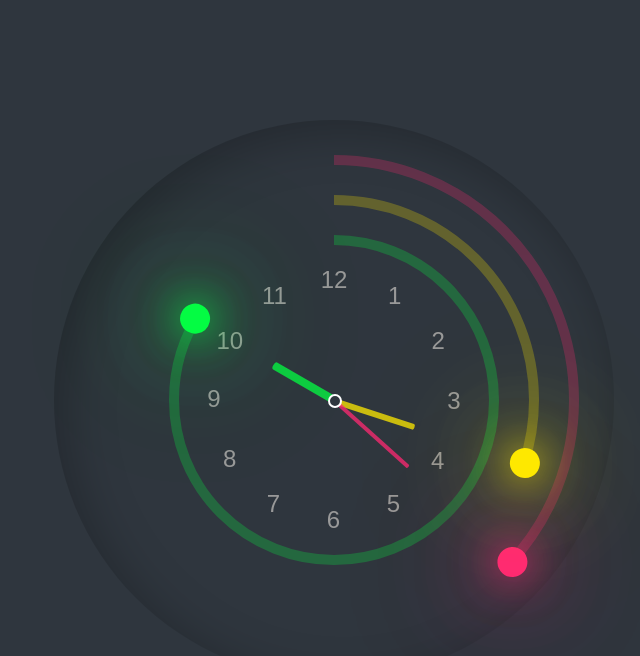
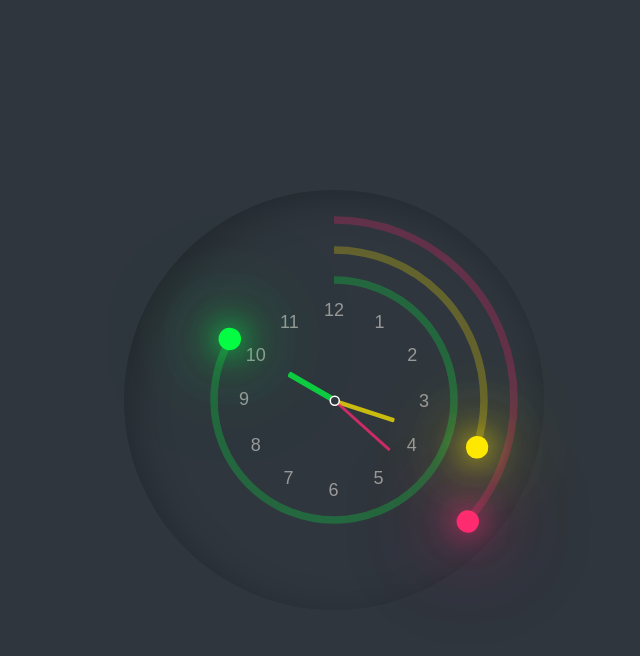
Before and after one commit to rudra-404/Analog-Clock, a plain HTML site: page index.html in a window 1280 px wide. Shown: the whole page, without its empty margins (306-946 px from the left). Drawn offline with Linux system fonts and the light colour scheme.

Commit message:
scale changed

```diff
--- a/style.css
+++ b/style.css
@@ -20,7 +20,7 @@ body{
     display: flex;
     align-items: center;
     justify-content: center;
-    scale: 2;
+    scale: 1.5;
     box-shadow: inset 5px 5px 25px rgba(0, 0, 0, 0.25);
     border-radius: 50%;
 }
```
